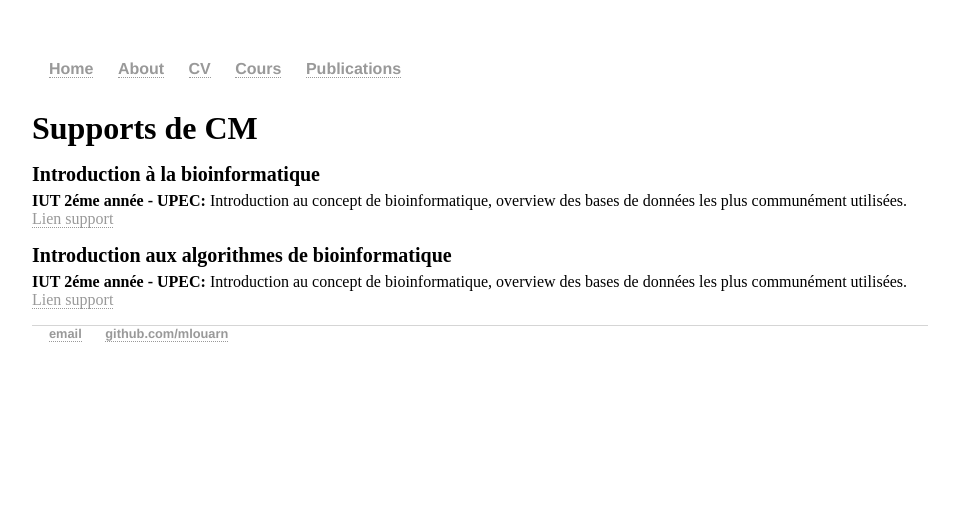
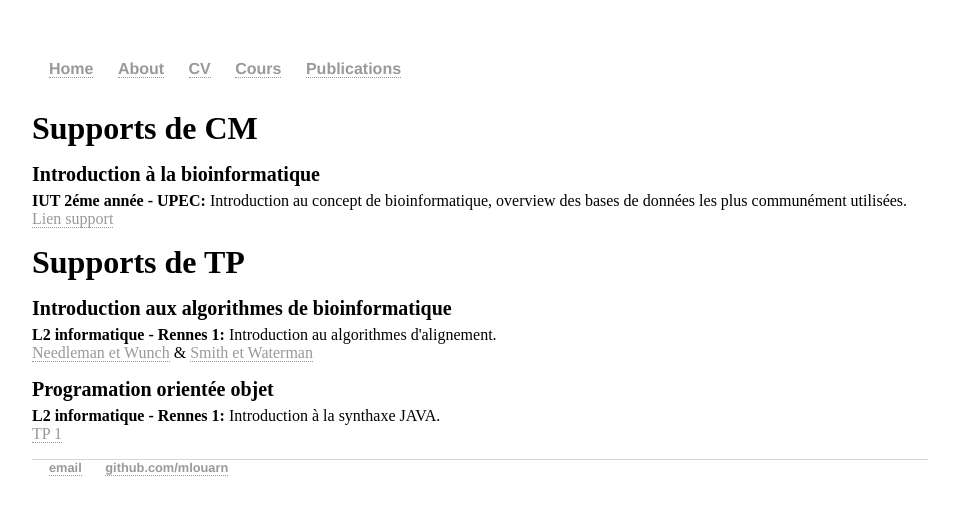
Before and after one commit to mlouarn/mlouarn.github.io, a Jekyll site: the page built from Cours/index.html, in a window 1280 px wide. Shown: the top 515 px of the page, without its empty margins (160-1119 px from the left). Built offline with Jekyll 4.4.1, drawn with Linux system fonts in a browser that asks for light colours.

Commit message:
Update index.html

```diff
--- a/Cours/index.html
+++ b/Cours/index.html
@@ -10,8 +10,15 @@ title: Marine Louarn, PostDoctoral Fellow
                 <p><strong>IUT 2éme année  - UPEC: </strong>
 					Introduction au concept de bioinformatique, overview des bases de données les plus communément utilisées.<br />
 		<a href="2026-2027-Bioinformatique BCC2.pdf">Lien support</a> </p>
-				<h2>Introduction aux algorithmes de bioinformatique</h2>
-                <p><strong>IUT 2éme année  - UPEC: </strong>
-					Introduction au concept de bioinformatique, overview des bases de données les plus communément utilisées.<br />
-		<a href="2026-2027-Bioinformatique BCC2.pdf">Lien support</a> </p>
+
+	<h1>Supports de TP</h1>
+	<p></p>
+			<h2>Introduction aux algorithmes de bioinformatique</h2>
+                <p><strong>L2 informatique - Rennes 1: </strong>
+					Introduction au algorithmes d'alignement.<br />
+		<a href="BioInfo1_Needleman_Wunch.pdf">Needleman et Wunch</a> & <a href="BioInfo2_Smith_Waterman.pdf">Smith et Waterman</a> </p>
+				<h2>Programation orientée objet</h2>
+                <p><strong>L2 informatique - Rennes 1: </strong>
+					Introduction à la synthaxe JAVA.<br />
+		<a href="Exo0_poo.pdf">TP 1</a>
 </div><!-- /.blurb -->
```
